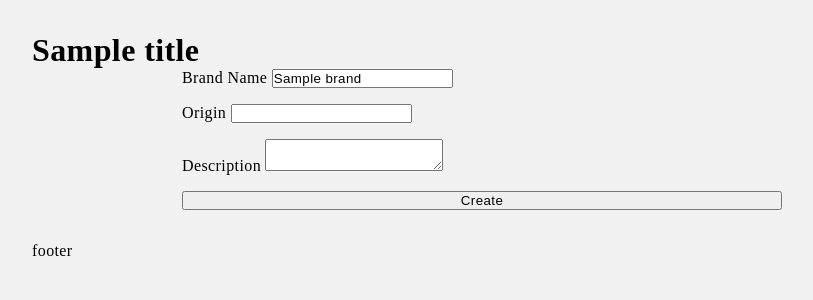
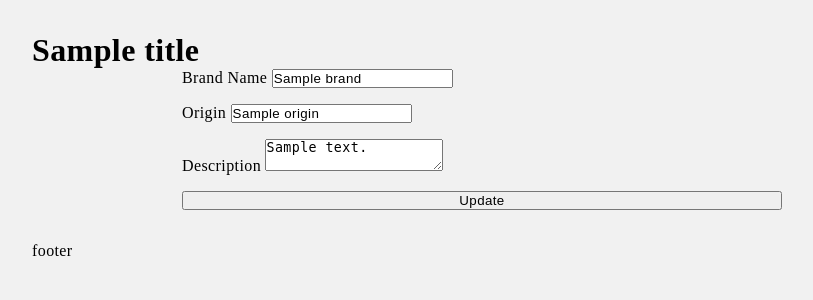
Before and after one commit to etanyosef/inventory-app, a Node server app: template views/brands/edit.ejs in a window 1280 px wide. Shown: the part 54-354 px from the top of the page, without its empty margins (158-971 px from the left). Run offline with Node 20, Linux system fonts and the light colour scheme; the template is opened without the code that fills it: most values are stand-ins (such as "Sample title", 1, 10 or a date in 2020).

Commit message:
display value from db in form

```diff
--- a/views/brands/edit.ejs
+++ b/views/brands/edit.ejs
@@ -7,13 +7,13 @@
     </label>
     <label>
         <span>Origin</span>
-        <input type="text" name="origin">
+        <input type="text" name="origin" value="<%= brand.origin %>">
     </label>
     <label>
         <span>Description</span>
-        <textarea name="description"></textarea>
+        <textarea name="description"><%= brand.description %></textarea>
     </label>
-    <button type="submit">Create</button>
+    <button type="submit">Update</button>
 </form>
 
 <%- include('../partials/footer') %>
```
